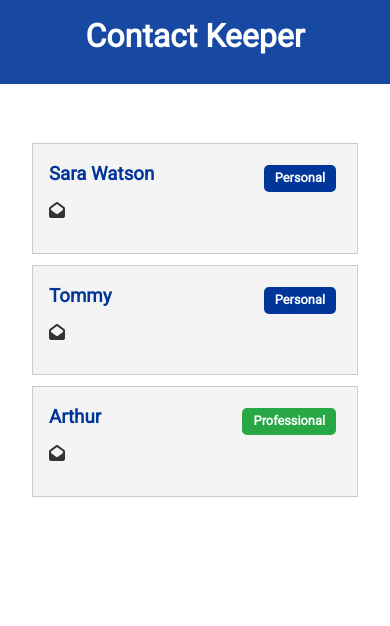
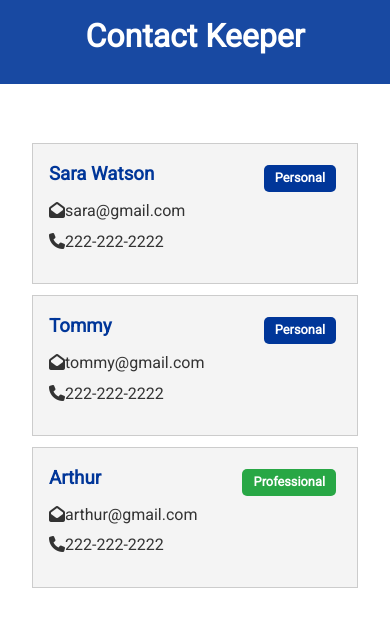
Before and after one commit to arsala1995/contact-keeper, a React (Create React App) app in the folder client/: page / in a window 390 px wide. Shown: the top 626 px of the page. Built offline with nearby package versions, Linux system fonts and the light colour scheme.

Commit message:
adding phone and phone icon to the list

```diff
--- a/client/src/components/contacts/ContactItem.js
+++ b/client/src/components/contacts/ContactItem.js
@@ -17,7 +17,10 @@
       </h3>
       <ul className="list">
         {email && (<li>
-          <i className="fas fa-envelope-open"></i>
+          <i className="fas fa-envelope-open"></i>{email}
+        </li>)}
+        {phone && (<li>
+          <i className="fas fa-phone"></i>{phone}
         </li>)}
       </ul>
     </div>
```
